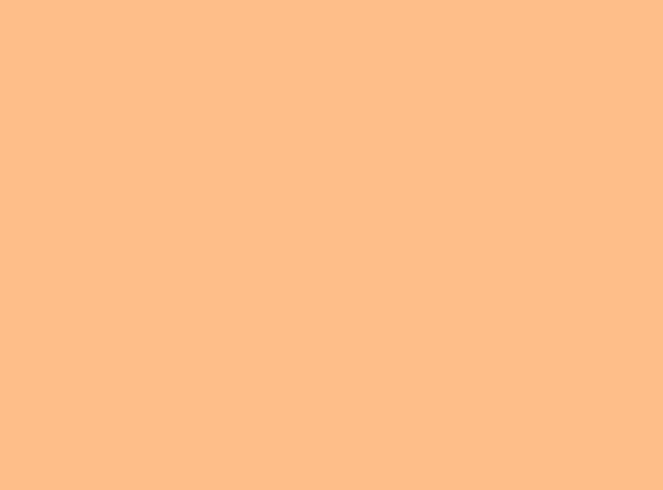
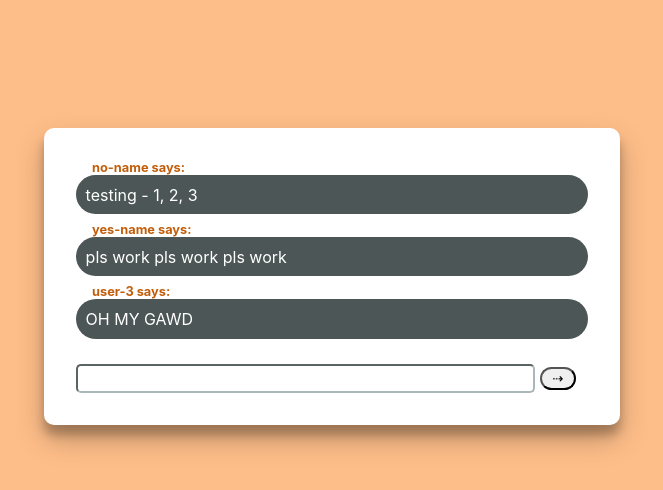
Before and after one commit to savannaac/react-rails-messaging-app, a React (Create React App) app in the folder react-frontend/: page /messages in a window 1280 px wide. Shown: the top 490 px of the page, without its empty margins (84-747 px from the left). Built offline with nearby package versions, Linux system fonts and the light colour scheme.

Commit message:
creates messages component

```diff
--- a/react-frontend/src/App.css
+++ b/react-frontend/src/App.css
@@ -1,3 +1,7 @@
+body {
+  background-color: #FEBE89
+}
+
 h1 {
   color: #FFFFFF;
   font-family: futura;
@@ -10,8 +14,10 @@ h2 {
   font-weight: 700;
 }
 
-body {
-  background-color: #FEBE89
+ul.message-list {
+  list-style-type: none;
+  margin: 0;
+  padding: 0;
 }
 
 .App {
@@ -53,7 +59,7 @@ body {
   color: #61dafb;
 }
 
-.signup-form-card {
+.signup-login-form-card {
   background-color: #FFFFFF;
   border-radius: 10px;
   box-shadow: 0 14px 28px rgba(0,0,0,0.25),
@@ -62,14 +68,14 @@ body {
   padding: 1rem;
 }
 
-.signup-form {
+.signup-login-form {
   border-radius: 10px;
   display: flex;
   flex-direction: column;
   padding: 2rem;
 }
 
-.signup-button {
+.signup-login-button {
   border-radius: 20px;
   padding: 1rem;
   width: 40%;
@@ -83,3 +89,49 @@ body {
   margin-bottom: 1rem;
   padding: 1rem;
 }
+
+.messages-container {
+  background-color: #FFFFFF;
+  border-radius: 10px;
+  box-shadow: 0 14px 28px rgba(0,0,0,0.25),
+  0 10px 10px rgba(0,0,0,0.22);
+  margin: 10%;
+  padding: 2rem;
+  text-align: left;
+  width: 40%
+;}
+
+.message-sender {
+  color: #C25E0B;
+  font-size: .8rem;
+  font-weight: bold;
+  margin-left: 1rem;
+}
+
+.message-body {
+  background-color: #4D5656;
+  border-radius: 20px;
+  color: #FFFFFF;
+  margin-bottom: .5rem;
+  padding: .6rem;
+  width: auto;
+}
+
+.message-submit-container {
+  margin-top: 5%;
+}
+
+.message-input-field {
+  border-color: #AAB7B8;
+  border-radius: 5px;
+  margin-right: .3rem;
+  padding: .3rem;
+  width: 87%;
+}
+
+.message-send-button {
+  border-radius: 20px;
+  padding: .1rem;
+  width: 7%;
+  margin: auto;
+}
--- a/react-frontend/src/App.js
+++ b/react-frontend/src/App.js
@@ -2,6 +2,7 @@ import logo from './logo.svg';
 import ReactDOM from 'react-dom';
 import Login from './components/Login';
 import Signup from './components/Signup';
+import Messages from './components/Conversation/Messages';
 import { BrowserRouter as Router, Route } from "react-router-dom";
 import React from "react";
 import './App.css';
@@ -9,8 +10,9 @@ import './App.css';
 function App() {
   return (
     <div className="App">
+       <Route exact path="/signup" component={Signup} />
       <Route exact path="/login" component={Login} />
-      <Route exact path="/signup" component={Signup} />
+      <Route exact path="/messages" component={Messages} />
     </div>
   );
 }
--- /dev/null
+++ b/react-frontend/src/components/Conversation/Messages.js
@@ -0,0 +1,69 @@
+import React from "react";
+
+export default class Messages extends React.Component {
+    state = [
+        {
+            userId: "no-name says:",
+            body: "testing - 1, 2, 3"
+        },
+        {
+            userId: "yes-name says:",
+            body: "pls work pls work pls work"
+        },
+        {
+            userId: "user-3 says:",
+            body: "OH MY GAWD"
+        }
+    ]
+
+    // state = {
+    //     body: ""
+    // }
+
+    handleChange = (e) => {
+        this.setState({
+            [e.target.body]: e.target.value
+        });
+    };
+
+    handleSubmit = (e) => {
+        e.preventDefault();
+        console.log(this.state)
+        fetch("", {
+            method: "POST",
+            headers: {"Content-Type": "application/json"},
+            body: JSON.stringify(this.state)
+        });
+        this.setState({
+            body: ""
+        });
+    };
+
+    render() {
+        const messages = this.state;
+
+        return (
+            <div className="messages-container">
+                <ul className="message-list">
+                    {messages.map(message => {
+                        return (
+                            <li>
+                                <div className="message-sender">{message.userId}</div>
+
+                                <div className="message-body">{message.body}</div>
+                            </li>
+                        );
+                    })}
+                </ul>
+
+                <div className="message-submit-container">
+                    <form onSubmit={this.handleSubmit}>
+                        <input className="message-input-field" type="text" name="body" placeholder="" value={this.state.body} onChange={this.handleChange} />
+
+                        <button className="message-send-button" type="submit">⇢</button>
+                    </form>
+                </div>
+            </div>
+        );
+    };
+}
--- a/react-frontend/src/components/Login.js
+++ b/react-frontend/src/components/Login.js
@@ -26,6 +26,9 @@ export default class Login extends React.Component {
         .then(res => res.json())
         .then(data => {
             console.log(data)
+
+            const jwt = data.headers.get("Authorization").split("Bearer")[1];
+            localStorage.setItem("jwt", jwt)
             // localStorage.setItem("token", data.jwt)
             // // this.handleLogin(data.user)
             // // this.setUser(data)
@@ -39,15 +42,18 @@ export default class Login extends React.Component {
     render() {
         return (
             <div>
-                <h1>App Name</h1>
+                <h1>ChitChat</h1>
+
+                <div className="signup-login-form-card">
                     <h2>login</h2>
 
-                <form onSubmit={this.handleSubmit}>
-                    <input type="text" name="email" placeholder="email" value={this.state.username} onChange={this.handleChange} />
-                    <input type="password" name="password" placeholder="password" value={this.state.password} onChange={this.handleChange} />
+                    <form className="signup-login-form" onSubmit={this.handleSubmit}>
+                        <input className="input-field" type="text" name="email" placeholder="email" value={this.state.username} onChange={this.handleChange} />
+                        <input className="input-field" type="password" name="password" placeholder="password" value={this.state.password} onChange={this.handleChange} />
 
-                    <button type="submit">log in</button>
-                </form>
+                        <button className="signup-login-button" type="submit">log in</button>
+                    </form>
+                </div>
             </div>
         );
     };
--- /dev/null
+++ b/react-frontend/src/components/Participation/Conversations/ConversationList.js
@@ -0,0 +1,5 @@
+import React from "react";
+
+export default class ConversationList extends React.Component {
+
+}
--- a/react-frontend/src/components/signup.js
+++ b/react-frontend/src/components/signup.js
@@ -1,12 +1,5 @@
 // import React, { useState } from "react";
 import React from "react";
-// import ReactDOM from "react-dom";
-// import { Provider } from "react-redux";
-// import { createStoreHook, applyMiddleware } from "redux";
-// import thunk from "redux-thunk";
-
-// import { connect } from "react-redux";
-// import { fetchUsers } from "/actions/fetchUsers"
 
 export default class Signup extends React.Component {
     state = {
@@ -39,51 +32,18 @@ export default class Signup extends React.Component {
     render() {
         return (
             <div>
-                <h1>App Name</h1>
-              <div className="signup-form-card">
+                <h1>ChitChat</h1>
+              <div className="signup-login-form-card">
                 <h2>sign up</h2>
-                <form className="signup-form" onSubmit={this.handleSubmit}>
+                <form className="signup-login-form" onSubmit={this.handleSubmit}>
                     <input className="input-field" type="text" name="username" placeholder="username" value={this.state.username} onChange={this.handleChange} />
                     <input className="input-field" type="text" name="email" placeholder="email" value={this.state.email} onChange={this.handleChange} />
                     <input className="input-field" type="password" name="password" placeholder="password" value={this.state.password} onChange={this.handleChange} />
 
-                    <button className="signup-button" type="submit">sign up</button>
+                    <button className="signup-login-button" type="submit">sign up</button>
                 </form>
               </div>
             </div>
         )
     }
 }
-
-// function signup(props) {
-//     const [state, setState] = useState({
-//         username: "",
-//         email: "",
-//         password: ""
-//     });
-
-//     const handleChange = (e) => {
-//         const { name, value } = e.target
-//         setState(prevState => ({
-//             ...prevState,
-//             [name]: value
-//         }));
-//     };
-
-//     const handleSubmit = (e) => {
-//         e.preventDefault();
-
-//     }
-
-//     return (
-//         <div>
-//             <form>
-//                 <input type="text" name="username" placeholder="username" />
-//                 <input type="text" name="email" placeholder="email" />
-//                 <input type="password" name="password" placeholder="password" />
-
-//                 <button type="submit">sign up</button>
-//             </form>
-//         </div>
-//     )
-// }
```
Also changed, not shown: 1 other file (tests, documents, lock files or other folders).
